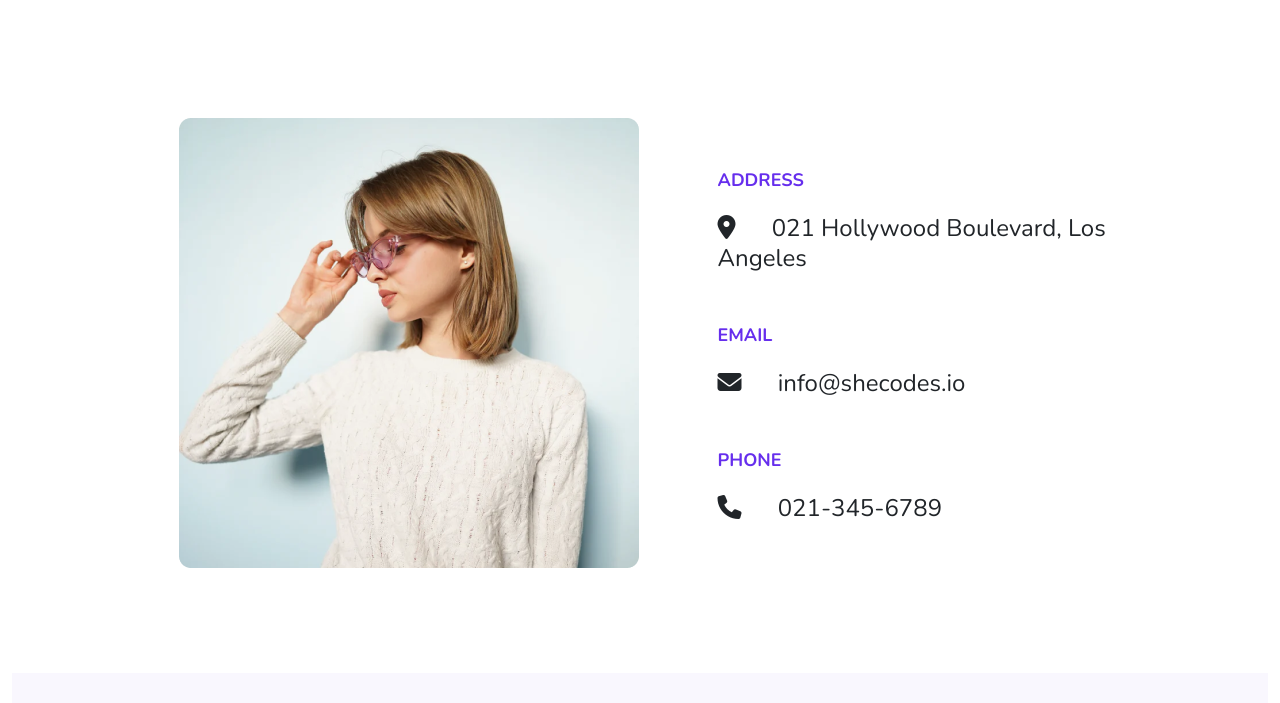
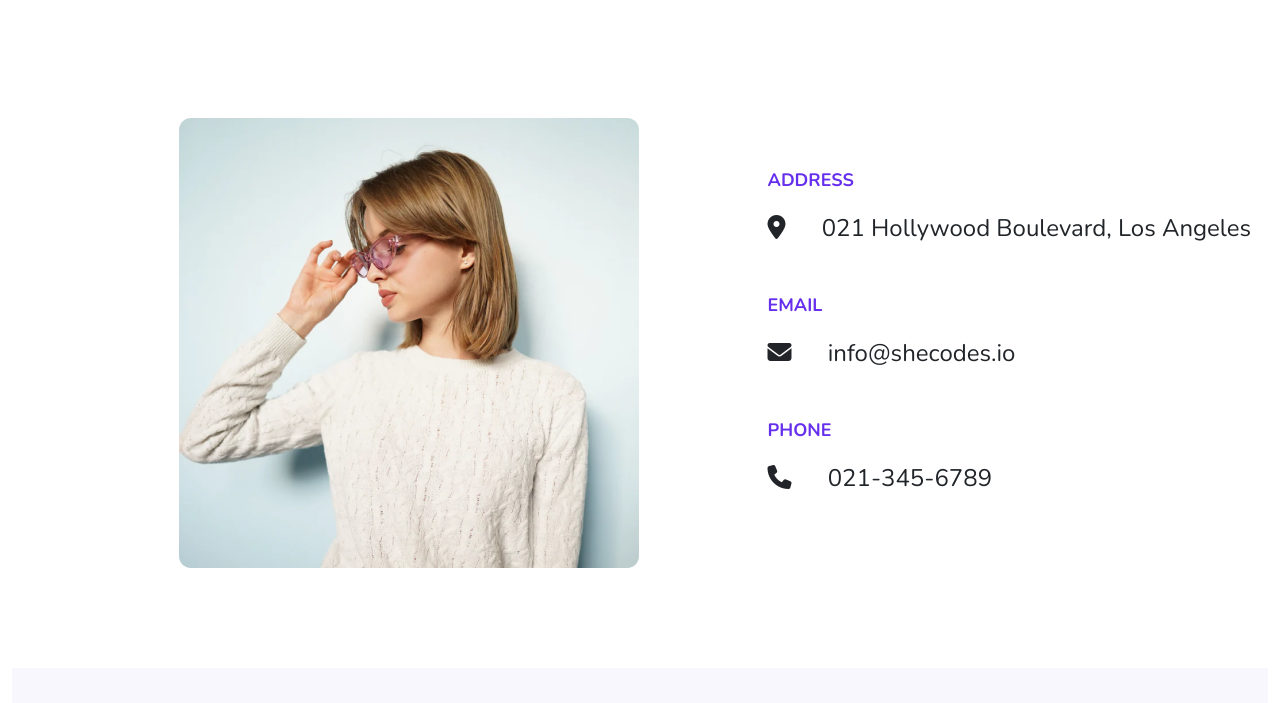
Before and after one commit to stefc400/portfolio-project, a plain HTML site: page contact.html in a window 1280 px wide. Shown: the part 233-936 px from the top of the page. Drawn offline with nearby package versions, Linux system fonts and the light colour scheme.

Commit message:
fixed margin contact page

```diff
--- a/src/styles.css
+++ b/src/styles.css
@@ -213,7 +213,7 @@ margin-top: 38px;
     margin-top: 40px;
 }
 .content.contact-page {
-    margin: 0 100px 100px 167px;
+    margin: 0 0 100px 167px;
 }
 .content.contact-page h1 {
     padding: 53px 0 126px 0;
```
